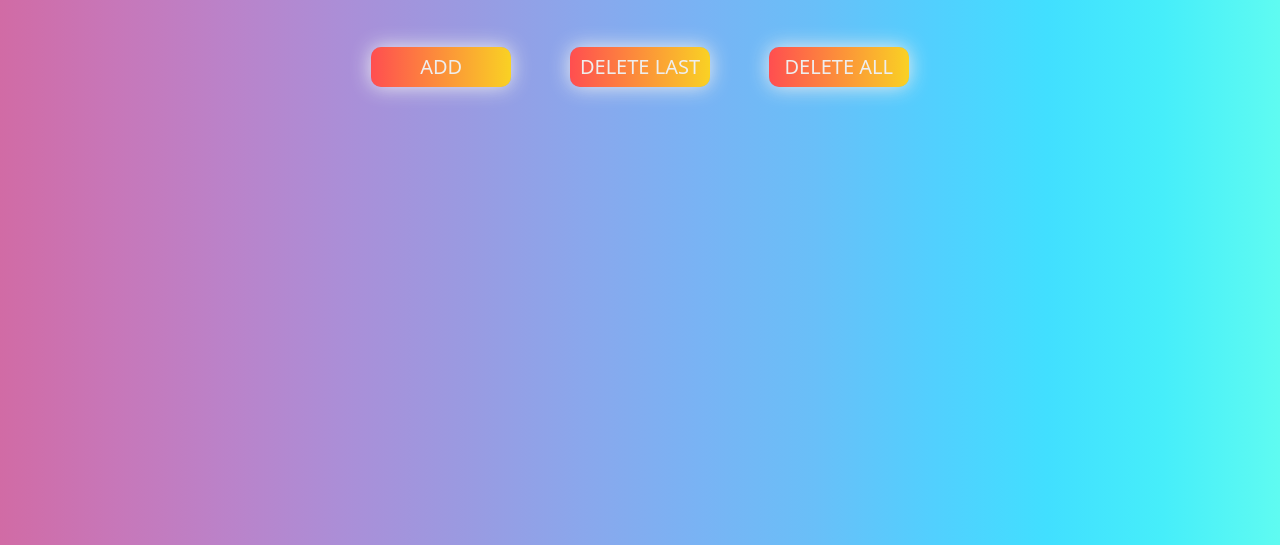
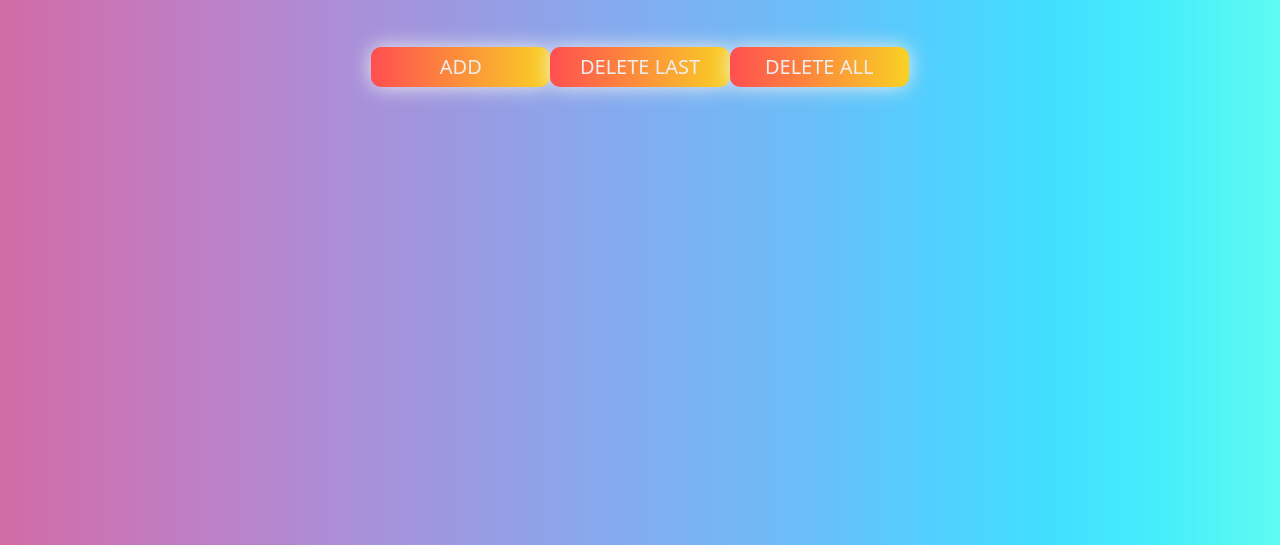
Before and after one commit to HelenSE/to_do_list, a plain HTML site: page index.html in a window 1280 px wide. Shown: the part 255-800 px from the top of the page. Drawn offline with nearby package versions, Linux system fonts and the light colour scheme.

Commit message:
Update style.css

```diff
--- a/style.css
+++ b/style.css
@@ -10,7 +10,7 @@ body {
 }
 
 .root {
-  width: 70%;
+  width: 90%;
   height: 90vh;
   min-width: 300px;
   margin: 0 auto;
@@ -60,7 +60,7 @@ body {
 
 .header__button {
   display: inline-block;
-  width: 140px;
+  width: 200px;
   height: 40px;
   margin-bottom: 30px;
   text-align: center;
@@ -73,7 +73,6 @@ body {
   color: #eee;
   box-shadow: 0 0 20px #eee;
   border-radius: 10px;
-  display: block;
 }
 
 .header__button:hover {
```
